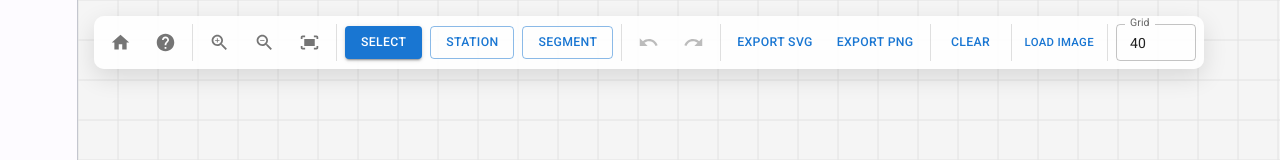
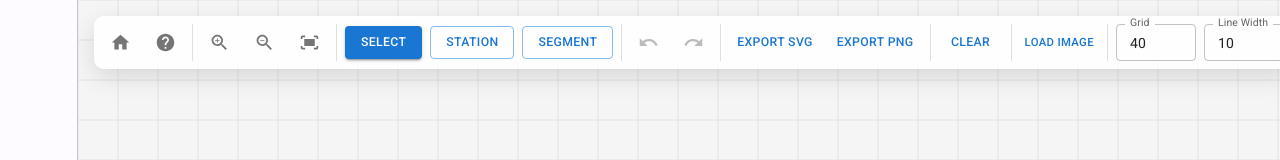
Before and after one commit to minzen/transit-editor, a React (Vite) app: page /editor in a window 1280 px wide. Shown: the top 160 px of the page. Built offline with nearby package versions, Linux system fonts and the light colour scheme.

Commit message:
Add line width control feature

```diff
--- a/src/editor/EditorCanvas.tsx
+++ b/src/editor/EditorCanvas.tsx
@@ -38,6 +38,8 @@ export function EditorCanvas() {
     const zoomInStore = useEditorStore((s) => s.zoomIn)
     const zoomOutStore = useEditorStore((s) => s.zoomOut)
     const resetViewport = useEditorStore((s) => s.resetViewport)
+    const lineWidth = useEditorStore((s) => s.lineWidth)
+    const setLineWidth = useEditorStore((s) => s.setLineWidth)
 
     // Wrapper functions to zoom around the center of the SVG element
     const zoomIn = () => {
@@ -490,6 +492,8 @@ export function EditorCanvas() {
                 setShowBackground={setShowBackground}
                 gridSize={gridSize}
                 setGridSize={setGridSize}
+                lineWidth={lineWidth}
+                setLineWidth={setLineWidth}
                 selectedLineId={selectedLineId}
                 lines={lines}
                 isCreatingLine={isCreatingLine}
@@ -559,6 +563,7 @@ export function EditorCanvas() {
 
                     <SegmentLayer
                         segments={Object.values(segments)}
+                        lineWidth={lineWidth}
                     />
 
                     {activeTool === 'select' &&
--- a/src/editor/EditorToolbar.tsx
+++ b/src/editor/EditorToolbar.tsx
@@ -4,6 +4,7 @@ import type { Line } from '../model/line'
 import { LineCreator } from './LineCreator'
 import { BackgroundImageControl } from './BackgroundImageControl'
 import { GridSizeControl } from './GridSizeControl'
+import { LineWidthControl } from './LineWidthControl'
 import { HelpDialog } from './HelpDialog'
 
 import { Button, Box, Divider, Select, MenuItem, IconButton, Tooltip } from '@mui/material'
@@ -28,6 +29,8 @@ type Props = {
     setShowBackground: (show: boolean) => void
     gridSize: number
     setGridSize: (size: number) => void
+    lineWidth: number
+    setLineWidth: (width: number) => void
     selectedLineId: string | null
     lines: Record<string, Line>
     isCreatingLine: boolean
@@ -80,6 +83,8 @@ export function EditorToolbar({
     setShowBackground,
     gridSize,
     setGridSize,
+    lineWidth,
+    setLineWidth,
     selectedLineId,
     lines,
     isCreatingLine,
@@ -200,6 +205,11 @@ export function EditorToolbar({
                 setGridSize={setGridSize}
             />
 
+            <LineWidthControl
+                lineWidth={lineWidth}
+                setLineWidth={setLineWidth}
+            />
+
             {activeTool === 'segment' && (
                 <>
                     <Divider orientation="vertical" flexItem />
--- /dev/null
+++ b/src/editor/LineWidthControl.tsx
@@ -0,0 +1,40 @@
+import { Box, TextField } from '@mui/material'
+
+type Props = {
+    lineWidth: number
+    setLineWidth: (width: number) => void
+}
+
+export function LineWidthControl({ lineWidth, setLineWidth }: Props) {
+    const handleChange = (e: React.ChangeEvent<HTMLInputElement>) => {
+        const value = e.target.value
+        const numValue = Number(value)
+
+        // Prevent setting to 0, NaN, or values outside valid range
+        if (value === '' || isNaN(numValue) || numValue < 1 || numValue > 20) {
+            return
+        }
+
+        setLineWidth(numValue)
+    }
+
+    return (
+        <Box className="editor-line-width-control" sx={{ display: 'flex', alignItems: 'center', gap: 1 }}>
+            <TextField
+                label="Line Width"
+                type="number"
+                value={lineWidth}
+                onChange={handleChange}
+                slotProps={{
+                    htmlInput: {
+                        min: 1,
+                        max: 20,
+                        step: 1,
+                    },
+                }}
+                size="small"
+                sx={{ width: 80 }}
+            />
+        </Box>
+    )
+}
--- a/src/renderer/SegmentLayer.tsx
+++ b/src/renderer/SegmentLayer.tsx
@@ -2,10 +2,12 @@ import type { Segment } from '../model/segment'
 
 type Props = {
   segments: Segment[]
+  lineWidth: number
 }
 
 export function SegmentLayer({
   segments,
+  lineWidth,
 }: Props) {
   return (
     <>
@@ -23,7 +25,7 @@ export function SegmentLayer({
             key={segment.id}
             d={d}
             stroke={segment.color}
-            strokeWidth={10}
+            strokeWidth={lineWidth}
             strokeLinecap="round"
             fill="none"
           />
--- a/src/store/editorStore.ts
+++ b/src/store/editorStore.ts
@@ -101,6 +101,7 @@ type EditorState = {
     segments: Record<string, Segment>
     lines: Record<string, Line>
     viewport: Viewport
+    lineWidth: number
 
     pastStates: DataSnapshot[]
     futureStates: DataSnapshot[]
@@ -122,6 +123,7 @@ type EditorState = {
     zoomIn: (centerX?: number, centerY?: number) => void
     zoomOut: (centerX?: number, centerY?: number) => void
     resetViewport: () => void
+    setLineWidth: (width: number) => void
 }
 
 export const useEditorStore = create<EditorState>()(
@@ -132,6 +134,7 @@ export const useEditorStore = create<EditorState>()(
     segments: {},
     lines: {},
     viewport: { zoom: 1, offsetX: 0, offsetY: 0 },
+    lineWidth: 10,
     pastStates: [],
     futureStates: [],
 
@@ -604,6 +607,9 @@ export const useEditorStore = create<EditorState>()(
             viewport: { zoom: 1, offsetX: 0, offsetY: 0 },
         })),
 
+    setLineWidth: (width) =>
+        set({ lineWidth: width }),
+
 }),
         {
             name: 'transit-editor-storage',
```
Also changed, not shown: 1 other file (tests, documents, lock files or other folders).
